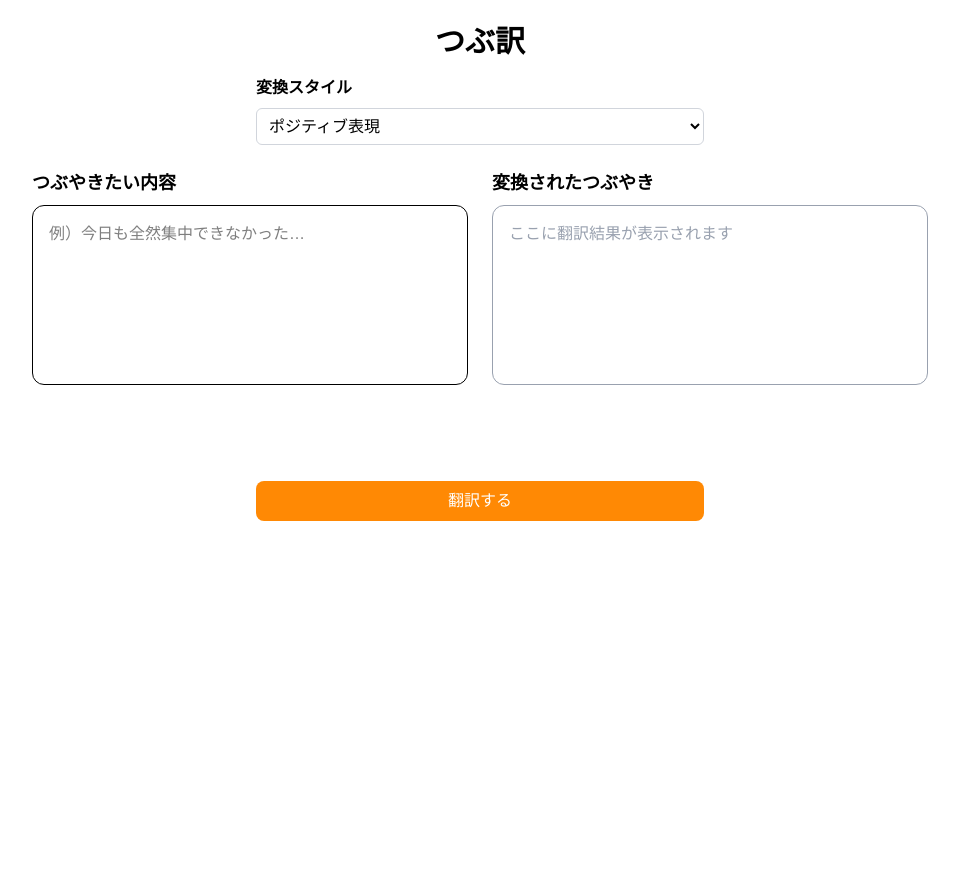
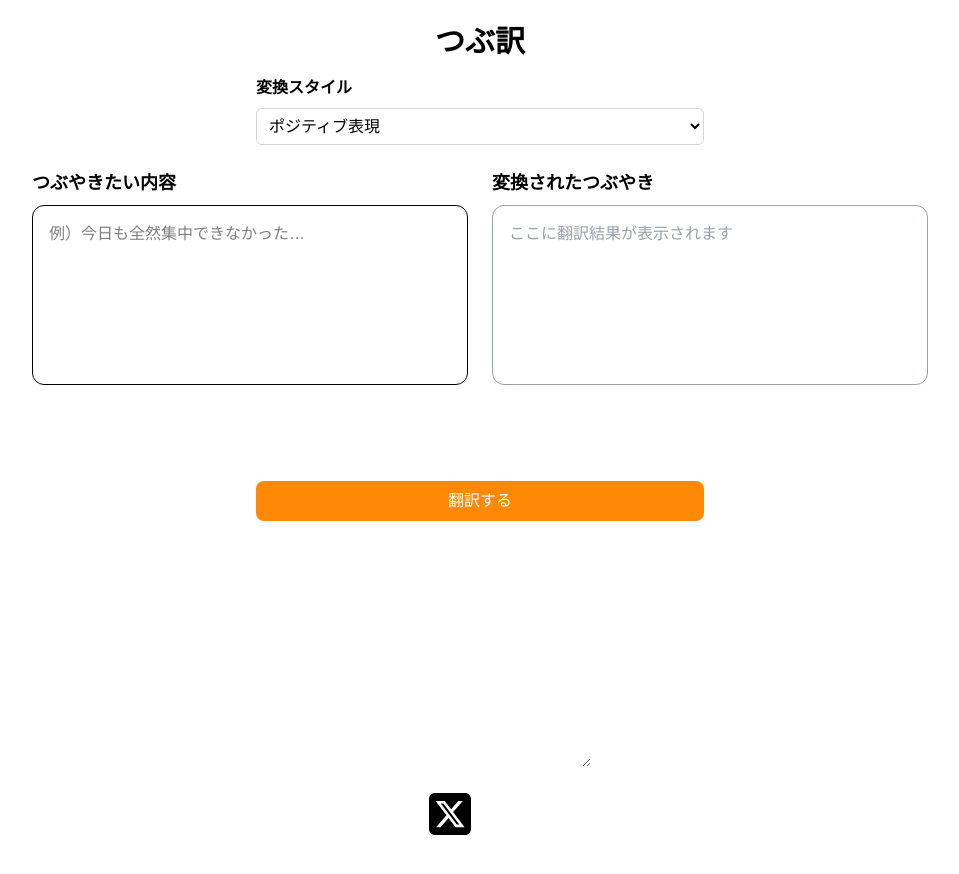
Before and after one commit to otoka34/2025_Tsubuyaku, a Next.js app: page / in a window 1280 px wide. Shown: the top 874 px of the page, without its empty margins (160-1119 px from the left). Before the commit the page ends 800 px from the top, so only its background shows below. Built offline with nearby package versions, Linux system fonts and the light colour scheme.

Commit message:
add: Twitter投稿のアイコン追加

```diff
--- a/app/component/translator.tsx
+++ b/app/component/translator.tsx
@@ -1,6 +1,8 @@
 'use client';
 
 import { useState } from "react";
+import TweetComposer from './twitter';
+
 
 export default function Translator() {
   const [input, setInput] = useState("");
@@ -78,6 +80,8 @@ export default function Translator() {
       >
         翻訳する
       </button>
+
+      <TweetComposer />
     </div>
   );
 }
--- /dev/null
+++ b/app/component/twitter.tsx
@@ -0,0 +1,39 @@
+"use client";
+
+import React, { useState } from "react";
+import { FaSquareXTwitter } from "react-icons/fa6";
+
+const TweetComposer: React.FC = () => {
+  const [text, setText] = useState<string>(""); // 入力されたテキストをstateで管理
+
+  // 入力テキストをURLエンコード
+  const encodedText = encodeURIComponent(text);
+
+  // Twitter投稿用のURLを作成（intent/tweet を使う）
+  const tweetUrl = `https://twitter.com/intent/tweet?text=${encodedText}`;
+
+  return (
+    <div style={{ maxWidth: "600px", margin: "0 auto", padding: "1rem" }}>
+
+      {/* 入力欄 */}
+      <textarea
+        value={text} //ここにテキスト渡す！
+        onChange={(e) => setText(e.target.value)}
+        style={{
+          width: "100%",
+          height: "150px",
+          padding: "10px",
+          fontSize: "16px",
+          marginBottom: "1rem",
+        }}
+      />
+
+      {/* 投稿ボタン */}
+      <a href={tweetUrl} target="_blank" rel="noopener noreferrer">
+        <FaSquareXTwitter className="text-black w-40 h-12 transition-transform duration-300 hover:scale-110" />
+        </a>
+    </div>
+  );
+};
+
+export default TweetComposer;
```
Also changed, not shown: package.json (+6 -5 lines), 1 other file (tests, documents, lock files or other folders).
